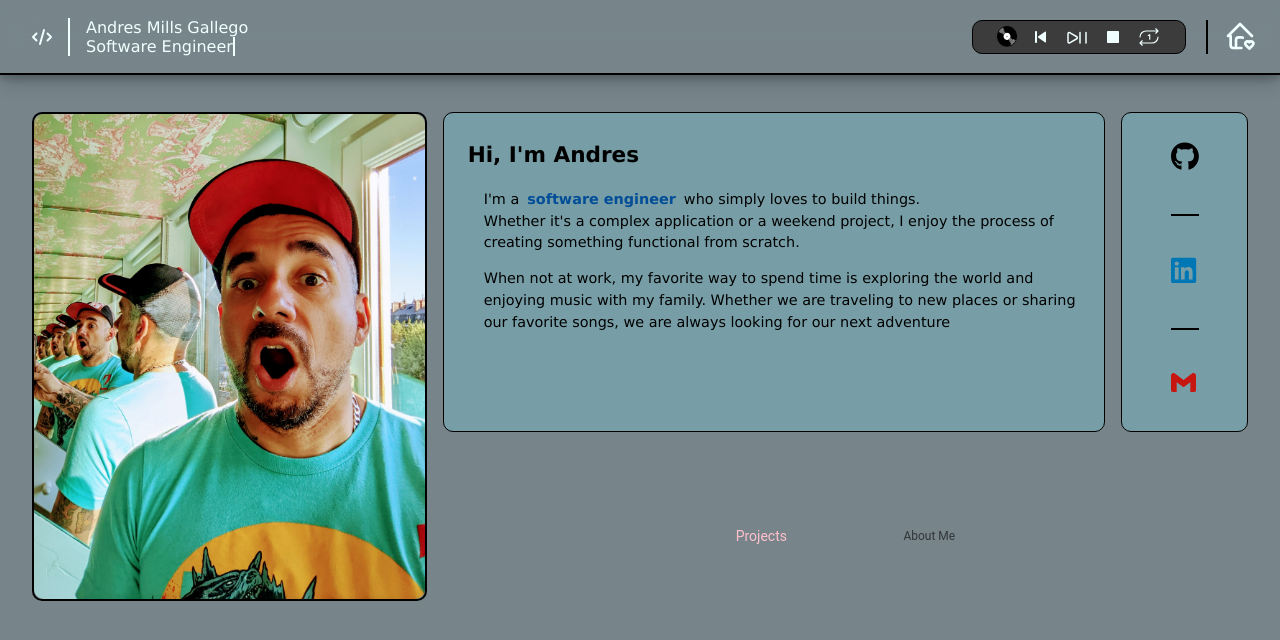
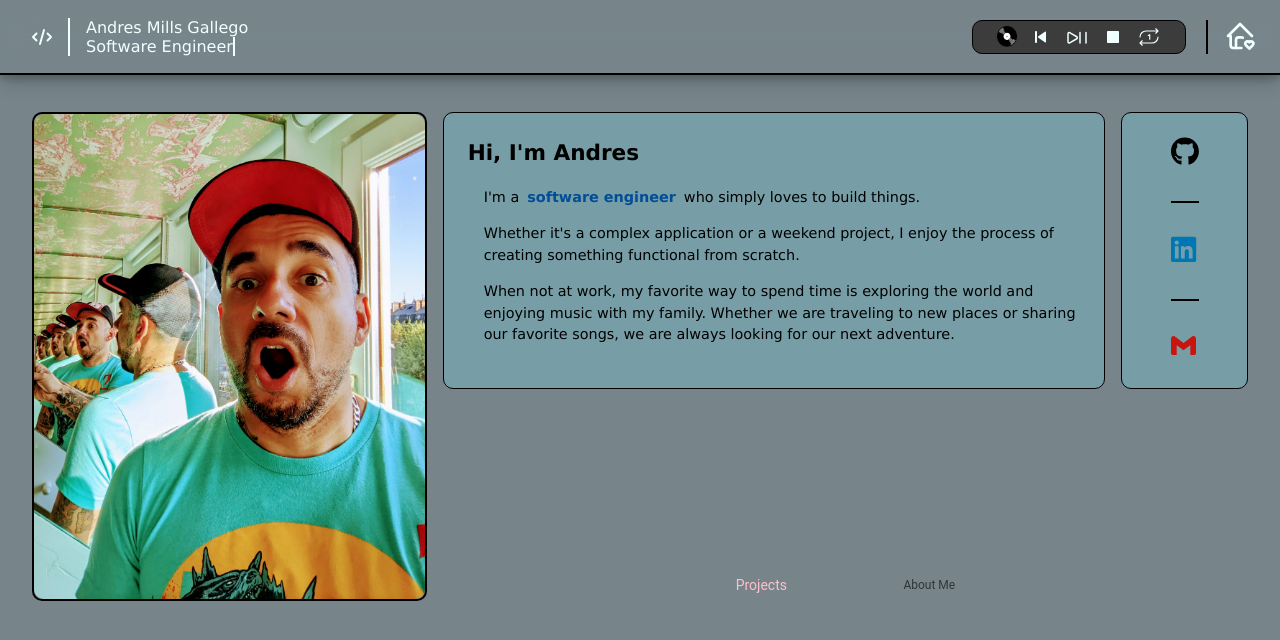
Before and after one commit to AndresMillsGallego/my-portfolio, a React (Vite) app: page / in a window 1280 px wide. Both pictures are taken after a click on the button "⏎ enter". Shown: the top 640 px of the page. Built offline with nearby package versions, Linux system fonts and the light colour scheme; some icons are missing.

Commit message:
Finished mapping virtual keyboard key behavior to physical keys (#16)

```diff
--- a/src/Pages/AboutMe/AboutMe.module.scss
+++ b/src/Pages/AboutMe/AboutMe.module.scss
@@ -1,5 +1,4 @@
 .page-container {
-  height: 100%;
   padding-top: 4rem;
 
   .page {
--- a/src/Pages/AboutMe/AboutMe.tsx
+++ b/src/Pages/AboutMe/AboutMe.tsx
@@ -1,7 +1,6 @@
 import style from "./AboutMe.module.scss";
 import MirrorMe from "../../assets/MirrorMe.jpg";
-import { AppContext } from "../../Context/context";
-import { useContext, useState } from "react";
+import { useState } from "react";
 
 import TextContent from "../../components/AboutMeComponents/TextContent/TextContent";
 
@@ -13,8 +12,6 @@ import Connect from "../../components/AboutMeComponents/Connect/Connect";
 import Navigation from "../../components/Navigation/Navigation";
 
 const AboutMe = () => {
-  const { setShowAboutMePage } = useContext(AppContext);
-
   const [navValue, setNavValue] = useState(0);
 
   return (
@@ -25,13 +22,16 @@ const AboutMe = () => {
       className={style["page-container"]}
     >
       <div className={style["page"]}>
-        <Grid container spacing={2}>
+        <Grid
+          container
+          spacing={2}
+          className={style["about-me-grid-container"]}
+        >
           <Grid size={4}>
             <motion.div
               initial={{ opacity: 0, scale: 0 }}
               animate={{ opacity: 1, scale: 1 }}
               exit={{ opacity: 0, scale: 0 }}
-              onClick={() => setShowAboutMePage(false)}
               className={style["me-div"]}
             >
               <img
@@ -41,9 +41,8 @@ const AboutMe = () => {
               />
             </motion.div>
           </Grid>
-          <Grid size={8}>
-            <Stack spacing={2}>
-              <div className={style["about-me-stack"]}>
+          <Grid size={8} className={style["about-me-column"]}>
+            <Stack spacing={2} className={style["about-me-stack"]}>
               <div className={style["about-me-first-row"]}>
                 <motion.div
                   initial={{ opacity: 0, scale: 0 }}
@@ -63,8 +62,8 @@ const AboutMe = () => {
                   <Connect label={AboutMeLabels.ABOUT_ME_CONNECT} />
                 </motion.div>
               </div>
+
               <Navigation navValue={navValue} setNavValue={setNavValue} />
-              </div>
             </Stack>
           </Grid>
         </Grid>
--- a/src/Pages/Splash/Splash.module.scss
+++ b/src/Pages/Splash/Splash.module.scss
@@ -5,4 +5,5 @@
   align-items: center;
   height: 100dvh;
   width: 100%;
+  overflow: hidden;
 }
--- a/src/components/AboutMeComponents/AboutMeContainer/AboutMeContainer.module.scss
+++ b/src/components/AboutMeComponents/AboutMeContainer/AboutMeContainer.module.scss
@@ -1,43 +1,27 @@
-.about-me-header {
-  margin-top: 0;
-  font-size: 2rem;
-}
-
-.about-me-content {
-  padding: 0.5rem 1.5rem;
+.content-div {
+  height: 100%;
+  padding: 1.5rem;
   border: 1px solid;
   border-radius: 10px;
   background-color: rgba(119, 165, 173, 0.801);
   font-size: 1.25rem;
   line-height: 1.5;
-  height: 35rem;
   overflow-y: auto;
 }
 
 @media screen and (max-width: 1720px) {
-  .about-me-header {
-    font-size: 1.75rem;
-  }
-
-  .about-me-content {
-    max-height: 25rem;
+  .content-div {
     font-size: 1.15rem;
   }
 }
 
 @media screen and (max-width: 1400px) {
-  .about-me-header {
-    font-size: 1.5rem;
-  }
-
-  .about-me-content {
-    max-height: 20rem;
+  .content-div {
     font-size: 0.9rem;
   }
 }
 
 .stack-container {
-  height: 100%;
   display: flex;
   justify-content: center;
   align-items: center;
--- a/src/components/AboutMeComponents/AboutMeContainer/AboutMeContainer.tsx
+++ b/src/components/AboutMeComponents/AboutMeContainer/AboutMeContainer.tsx
@@ -17,7 +17,7 @@ const AboutMeContainer = (props: AboutMeContainerProps) => {
         exit={{ opacity: 0, scale: 0 }}
         className={style["content-div"]}
       >
-        <div className={style["about-me-content"]}>{children}</div>
+        {children}
       </motion.div>
     </AnimatePresence>
   );
--- a/src/components/AboutMeComponents/Connect/Connect.tsx
+++ b/src/components/AboutMeComponents/Connect/Connect.tsx
@@ -12,24 +12,40 @@ const Connect = (props: AboutMeContentProps) => {
   const { label } = props;
   const controls = useAnimationControls();
 
-  const [animateIcons, setAnimateIcons] = useState(true);
+  const [animateIcons, setAnimateIcons] = useState(false);
+  const [degree, setDegree] = useState(360);
 
-  setTimeout(() => {
-    setAnimateIcons(false);
-  }, 900);
+  useEffect(() => {
+    setTimeout(() => {
+      setAnimateIcons(true);
+    }, 1500);
+  }, []);
 
   useEffect(() => {
     if (animateIcons) {
-      controls.start({ rotate: 360, transition: { duration: 0.5 } });
+      const updatedDegree = degree === 360 ? 0 : 360;
+      controls.start({
+        rotate: degree,
+        transition: { duration: 0.65 },
+      });
+
+      setTimeout(() => {
+        setAnimateIcons(false);
+        setDegree(updatedDegree);
+      }, 900);
     }
-  }, [animateIcons, controls]);
+  }, [animateIcons, controls, degree]);
 
   return (
     <AboutMeContainer aria-label={label}>
-      <div className={style["stack-container"]} aria-disabled={animateIcons}>
+      <div
+        className={style["stack-container"]}
+        aria-disabled={animateIcons}
+        onClick={() => setAnimateIcons(true)}
+      >
         <Stack
           direction="column"
-          spacing={5}
+          spacing={4}
           divider={
             <Divider
               orientation="vertical"
--- a/src/components/AboutMeComponents/TextContent/TextContent.module.scss
+++ b/src/components/AboutMeComponents/TextContent/TextContent.module.scss
@@ -13,10 +13,13 @@
     display: inline-block;
     color: rgb(2, 77, 152);
     font-weight: bold;
-    cursor: pointer;
   }
 }
 
 .title-string {
   display: flex;
 }
+
+.header {
+  margin-top: 0;
+}
--- a/src/components/AboutMeComponents/TextContent/TextContent.tsx
+++ b/src/components/AboutMeComponents/TextContent/TextContent.tsx
@@ -7,7 +7,7 @@ import style from "./TextContent.module.scss";
 
 const TextContent = (props: AboutMeContentProps) => {
   const { label } = props;
-  const { animate, title, handleTitleChange } = useContext(AppContext);
+  const { animate, title } = useContext(AppContext);
 
   const Title = () => {
     return (
@@ -15,9 +15,7 @@ const TextContent = (props: AboutMeContentProps) => {
         {animate ? (
           <Skeleton className={style["skeleton"]} />
         ) : (
-          <span className={style["title"]} onClick={handleTitleChange}>
-            {title.toLowerCase()}
-          </span>
+          <span className={style["title"]}>{title.toLowerCase()}</span>
         )}
       </div>
     );
@@ -25,19 +23,21 @@ const TextContent = (props: AboutMeContentProps) => {
 
   return (
     <AboutMeContainer aria-label={label}>
-      <h2>Hi, I'm Andres</h2>
+      <h2 className={style["header"]}>Hi, I'm Andres</h2>
       <div className={style["about-me-paragraph"]}>
         <span className={style["title-string"]}>
           I'm a <Title /> who simply loves to build things.
-        </span>{" "}
+        </span>
+      </div>
+      <p className={style["about-me-paragraph"]}>
         Whether it's a complex application or a weekend project, I enjoy the
         process of creating something functional from scratch.
-      </div>
+      </p>
       <p className={style["about-me-paragraph"]}>
         When not at work, my favorite way to spend time is exploring the world
         and enjoying music with my family. Whether we are traveling to new
         places or sharing our favorite songs, we are always looking for our next
-        adventure
+        adventure.
       </p>
     </AboutMeContainer>
   );
--- a/src/components/Keyboard/Key.tsx
+++ b/src/components/Keyboard/Key.tsx
@@ -32,7 +32,7 @@ const Key = (props: KeyProps) => {
       whileHover={
         isActionKey ? { scale: 1.025, outline: "2px solid #00ff00" } : {}
       }
-      whileTap={isActionKey ? { scale: 0.95 } : {}}
+      whileTap={{ scale: 0.95 }}
       className={`${style["key"]} ${style[keyVariantClass]} ${style[containerClass]}`}
       onClick={handleClick}
       title={title}
--- a/src/components/Keyboard/Keyboard.tsx
+++ b/src/components/Keyboard/Keyboard.tsx
@@ -1,4 +1,4 @@
-import { useContext, useEffect, useState } from "react";
+import { useCallback, useContext, useEffect, useState } from "react";
 import Key from "./Key";
 import style from "./Keyboard.module.scss";
 import VolumeKnob from "./VolumeKnob/VolumeKnob";
@@ -8,15 +8,27 @@ import { KeyValues, TiltValues } from "../../types/types";
 import { defaultTiltValues, getTiltValue } from "../../utils/keyboardUtils";
 
 const Keyboard = () => {
-  const { setShowAboutMePage, handleTitleChange, handleSongLoop } =
+  const { setShowAboutMePage, handleTitleChange, handleSongLoop, animate } =
     useContext(AppContext);
 
   const [tilt, setTilt] = useState<TiltValues>(defaultTiltValues);
 
+  const handleEnterClick = useCallback(() => {
+    setShowAboutMePage(true);
+  }, [setShowAboutMePage]);
+
   useEffect(() => {
     const onKeyDown = (event: { key: string }) => {
       const keyName = event.key;
+      console.log("Key name", keyName);
       setTilt(getTiltValue(keyName));
+
+      if (keyName === KeyValues.ENTER) {
+        handleEnterClick();
+      } else if (keyName === KeyValues.SHIFT && !animate) {
+        console.log("yo");
+        handleTitleChange();
+      }
     };
     const onKeyUp = () =>
       setTilt({ x: 0, y: 0, shadow: "0px 5px 10px rgba(0,0,0,0.2)" });
@@ -28,11 +40,7 @@ const Keyboard = () => {
       window.removeEventListener("keydown", onKeyDown);
       window.removeEventListener("keyup", onKeyUp);
     };
-  }, []);
-
-  const handleEnterClick = () => {
-    setShowAboutMePage(true);
-  };
+  }, [animate, handleEnterClick, handleTitleChange]);
 
   return (
     <motion.div
--- a/src/types/types.ts
+++ b/src/types/types.ts
@@ -21,6 +21,8 @@ export enum KeyValues {
   ARROW_LEFT = "ArrowLeft",
   ARROW_RIGHT = "ArrowRight",
   DEFAULT = "",
+  ENTER = "Enter",
+  SHIFT = "Shift",
 }
 
 export interface TiltValues {
```
Lines whose indentation alone changed are shown as unchanged.
